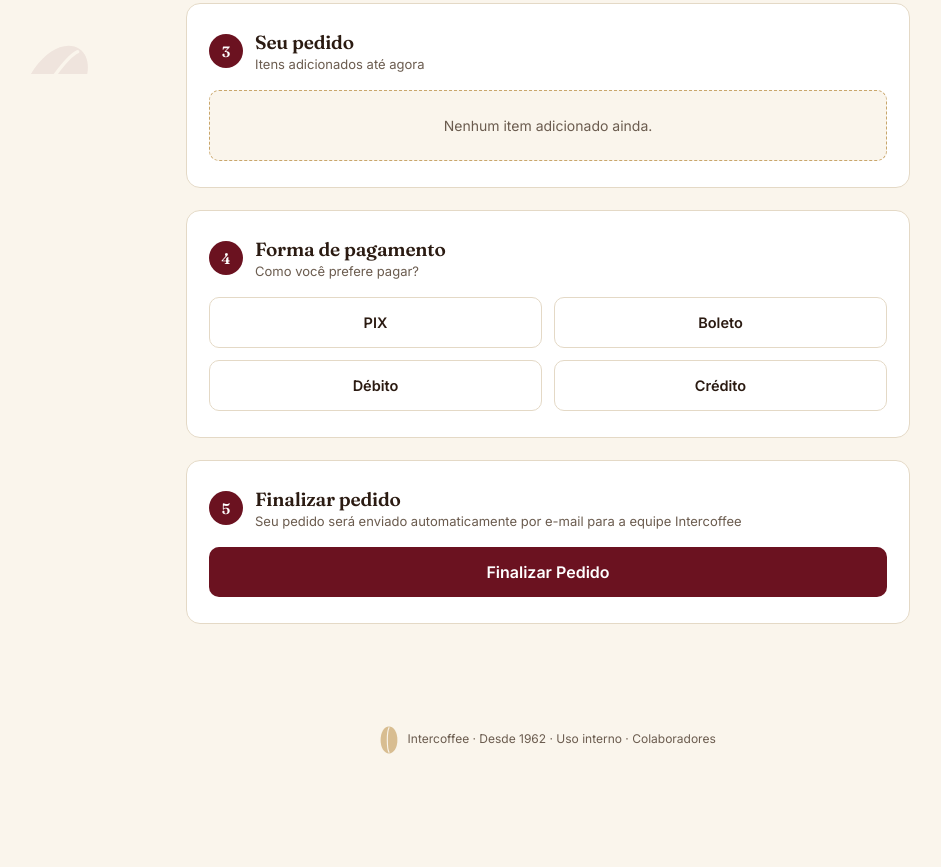
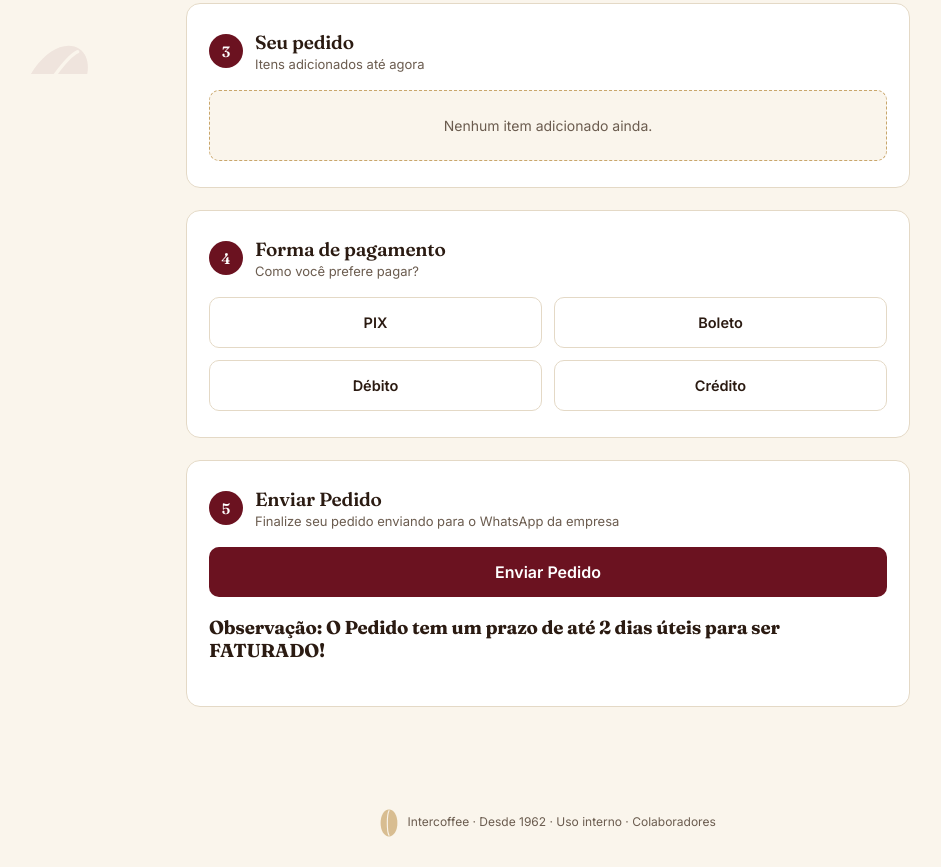
Before and after one commit to joelllopezs/pedidosinterno, a website: page public/index.html in a window 1280 px wide. Shown: the part 726-1593 px from the top of the page, without its empty margins (92-1033 px from the left). Before the commit the page ends 1510 px from the top, so only its background shows below. Drawn offline with Linux system fonts and the light colour scheme.

Commit message:
Update order completion text and button label
Aviso OBS

```diff
--- a/public/index.html
+++ b/public/index.html
@@ -139,12 +139,13 @@
     <div class="step-head">
       <div class="step-num">5</div>
       <div>
-        <h2>Finalizar pedido</h2>
-        <span class="sub">Seu pedido será enviado automaticamente por e-mail para a equipe Intercoffee</span>
+        <h2>Enviar Pedido</h2>
+        <span class="sub">Finalize seu pedido enviando para o WhatsApp da empresa</span>
       </div>
     </div>
-    <button class="btn btn-primary" id="finalizeBtn" type="button">Finalizar Pedido</button>
+    <button class="btn btn-primary" id="finalizeBtn" type="button">Enviar Pedido</button>
     <div class="msg" id="formMsg"></div>
+    <div class="observacao"><h3>Observação: O Pedido tem um prazo de até 2 dias úteis para ser FATURADO!</h3></div>
   </div>
 <!--POUP UP-->
 <!-- Modal: Pedido Confirmado -->
```
